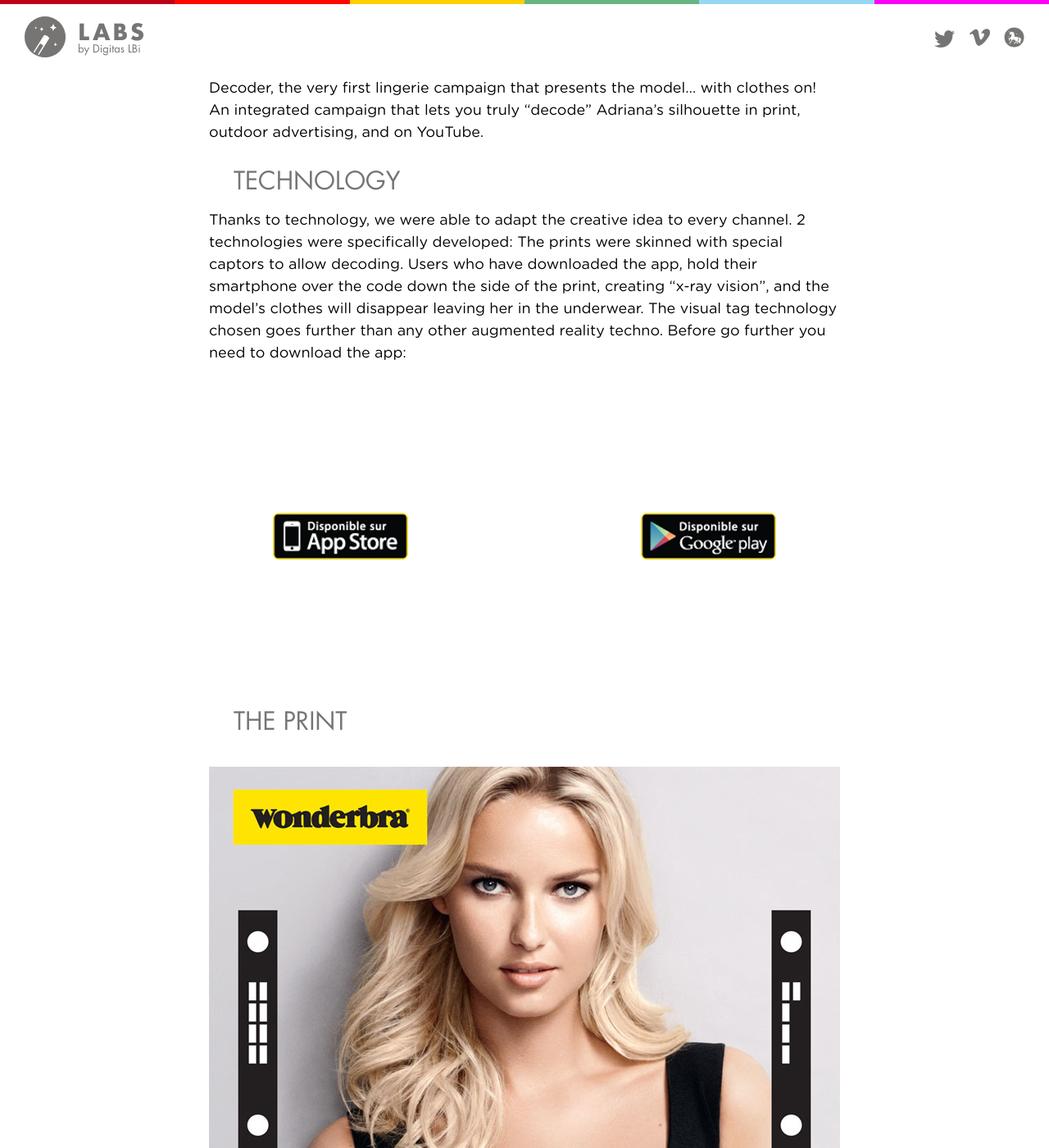
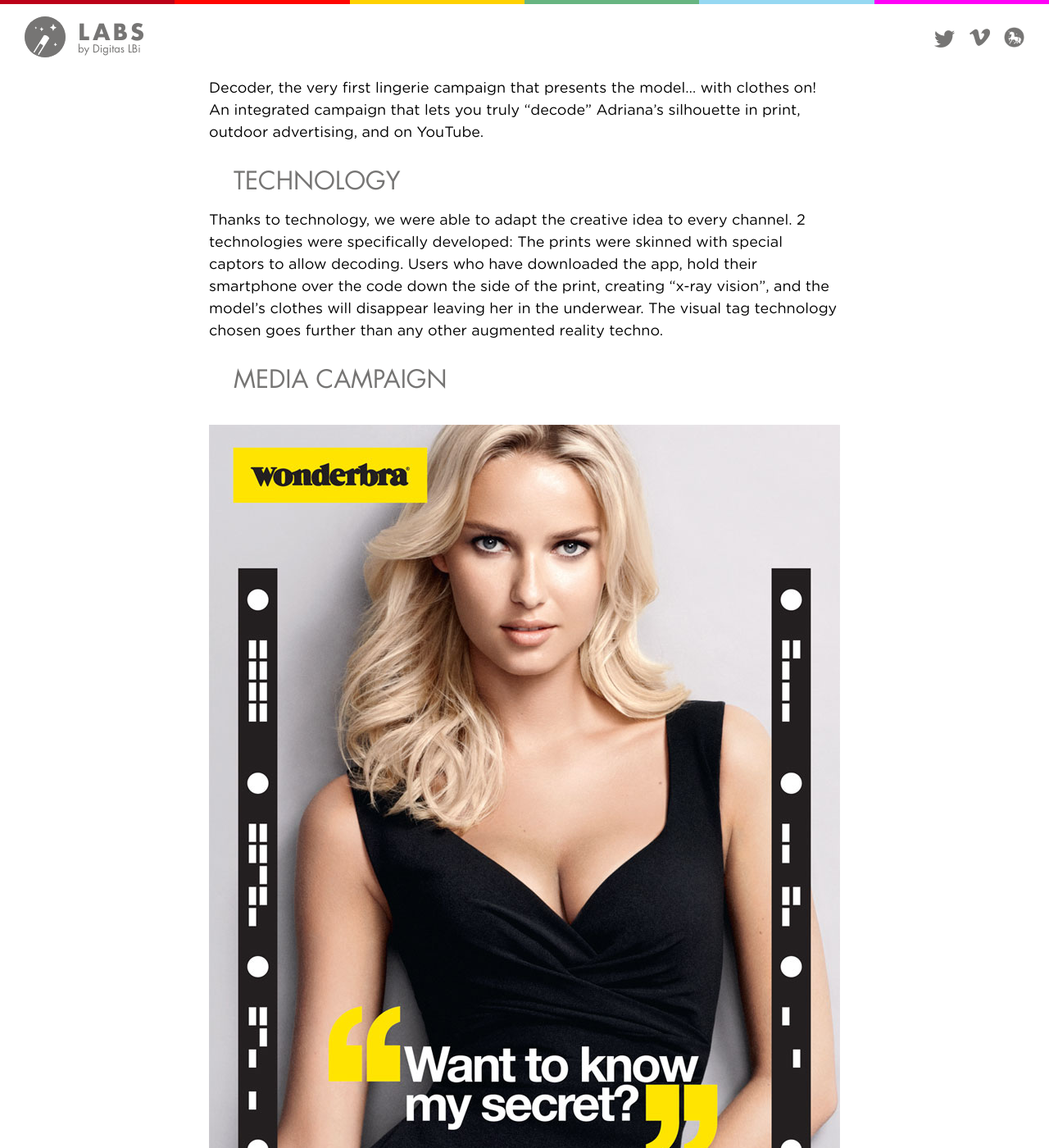
Before and after one commit to digitaslabs/digitaslabs.github.io, a Jekyll site: the page built from _posts/2012-11-13-Wonderbra-Decoder.md, in a window 1280 px wide and 1400 px high, scrolled down 721 px. Shown: the whole window at 82% size. Built offline with Jekyll 4.4.1, drawn with Linux system fonts in a browser that asks for light colours; nearby versions of some CDN libraries; some of the changed text lies outside the part shown.

Commit message:
Recette Steph : Wonderbra

```diff
--- a/_posts/2012-11-13-Wonderbra-Decoder.md
+++ b/_posts/2012-11-13-Wonderbra-Decoder.md
@@ -22,36 +22,24 @@ For its new campaign, Wonderbra sets digital at the core of its dispositive and
 ## TECHNOLOGY
 
 Thanks to technology, we were able to adapt the creative idea to every channel. 2 technologies were specifically developed: The prints were skinned with special captors to allow decoding. Users who have downloaded the app, hold their smartphone over the code down the side of the print, creating “x-ray vision”, and the model's clothes will disappear leaving her in the underwear. The visual tag technology chosen goes further than any other augmented reality techno.
-Before go further you need to download the app:
 
-![image](/assets/articles-images/wonderbra/wonder1.png)
-
-
-## THE PRINT
+## MEDIA CAMPAIGN
 ![image](/assets/articles-images/wonderbra/wonder3.jpg)
 
 
 The app also synchronizes with a YouTube video in HD thanks to a ultrasonic sound system revealing Adriana in the smartphone.
 
+<iframe width="770" height="433" src="https://www.youtube.com/embed/dLBFkC2qvl0" frameborder="0" webkitallowfullscreen mozallowfullscreen allowfullscreen class="uk-responsive-width"></iframe>
 
-<iframe src="https://player.vimeo.com/video/50638914" width="770" height="433" frameborder="0" webkitallowfullscreen mozallowfullscreen allowfullscreen class="uk-responsive-width"></iframe>
+<iframe src="https://player.vimeo.com/video/171294825" width="770" height="433" frameborder="0" webkitallowfullscreen mozallowfullscreen allowfullscreen class="uk-responsive-width"></iframe>
 
-
-[https://vimeo.com/50638914](https://vimeo.com/50638914)
-
-
-## VIDEOS
-<iframe width="100%" height="420" src="https://www.youtube.com/embed/dLBFkC2qvl0" frameborder="0" allowfullscreen></iframe>
-
-[https://youtu.be/dLBFkC2qvl0](https://youtu.be/dLBFkC2qvl0)
-
-## REWARD
+## REWARDS
 
 - Fwa [mobile of the day](http://www.thefwa.com/mobile/wonderbra-decoder)
-- [SAPPHIRE CRISTAL](http://www.europecristalfestival.com/wp-content/uploads/2012/12/winners/PL_DIGITAL%20EU.pdf) Category DIGITAL & MOBILE CRISTAL
+- SAPPHIRE CRISTAL Category DIGITAL & MOBILE CRISTAL
 
-## TALKING ABOUT
+## PRESS
 
-- Featured by [Psfk.com](http://www.adverblog.com/2012/10/02/wonderbra-decoder/)
-- Featured by [nydailynews.com](http://articles.nydailynews.com/2012-10-04/news/34264395_1_free-app-perfect-bra-lingerie)
-- Featured by [adverblog.com](http://www.adverblog.com/2012/10/02/wonderbra-decoder/)
+- GIZMODO.com : ["Wonderbra Built a Free App That Lets You Strip a Model Down to Her Skivvies"](https://gizmodo.com/5948433/wonderbra-built-a-free-app-that-lets-you-strip-a-model-down-to-her-skivvies)
+- NYDailyNews.com : ["Wonderbra introduces sexy new app to compete with racy lingerie rival Victoria’s Secret"](http://www.nydailynews.com/life-style/fashion/wonderbra-introduces-sexy-pee-a-boo-app-article-1.1174772)
+- adweek.com : ["Wonderbra App Gives You X-Ray Vision to See Beneath Model’s Clothing"](http://www.adweek.com/creativity/wonderbra-app-gives-you-x-ray-vision-see-beneath-models-clothing-144148/)
```
Also changed, not shown: other parts of _posts/2012-11-13-Wonderbra-Decoder.md (+1 -1 lines), _posts/2012-07-30-Nissan-Stage-Juk3d.md (+0 -3 lines), _posts/2012-08-2-Anytouch.md (+0 -3 lines).
